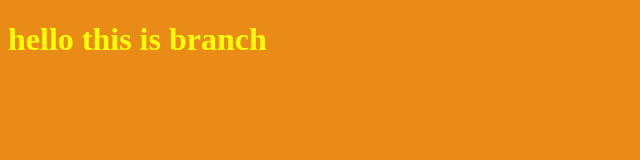
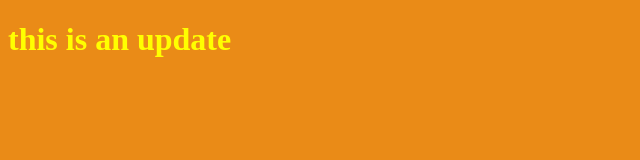
Before and after one commit to metwaly564/proj, a plain HTML site: page index.html in a window 1280 px wide. Shown: the whole page, without its empty margins (0-640 px from the left). Drawn offline with Linux system fonts and the light colour scheme.

Commit message:
edit the html file

```diff
--- a/index.html
+++ b/index.html
@@ -8,7 +8,7 @@
     <title>Document</title>
 </head>
 <body>
-    <h1>hello this is branch</h1>
+    <h1>this is an update</h1>
 </body>
 <script src="app.js"></script>
 </html>
```
